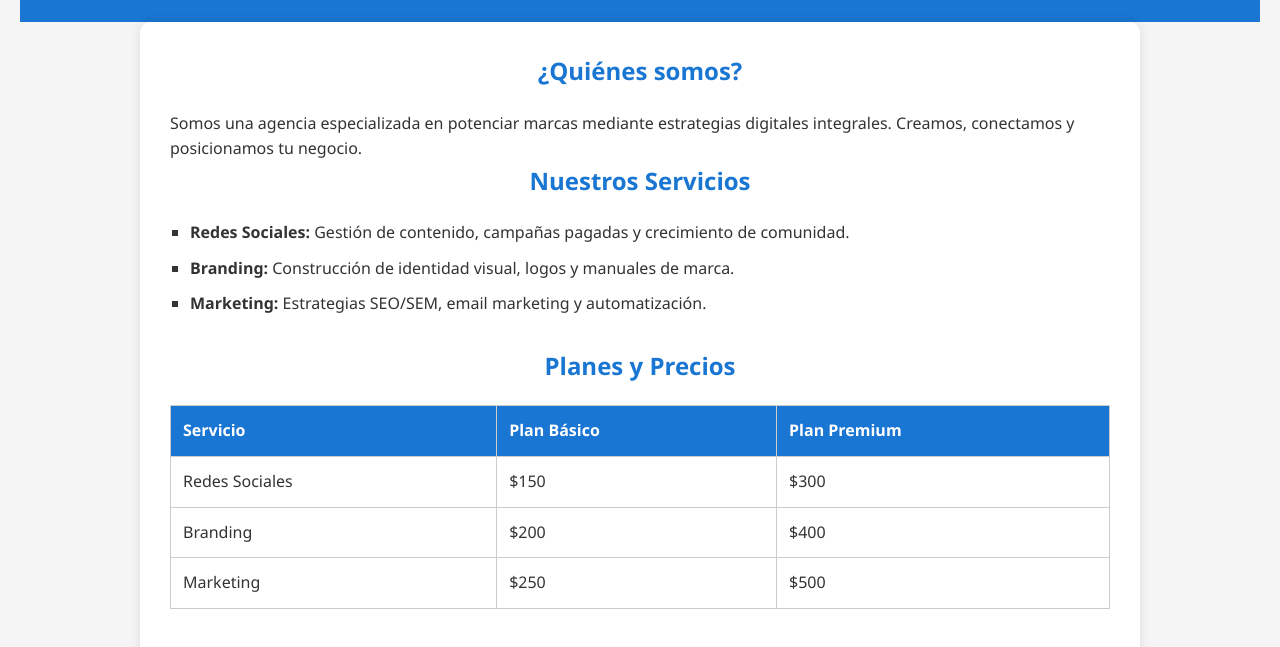
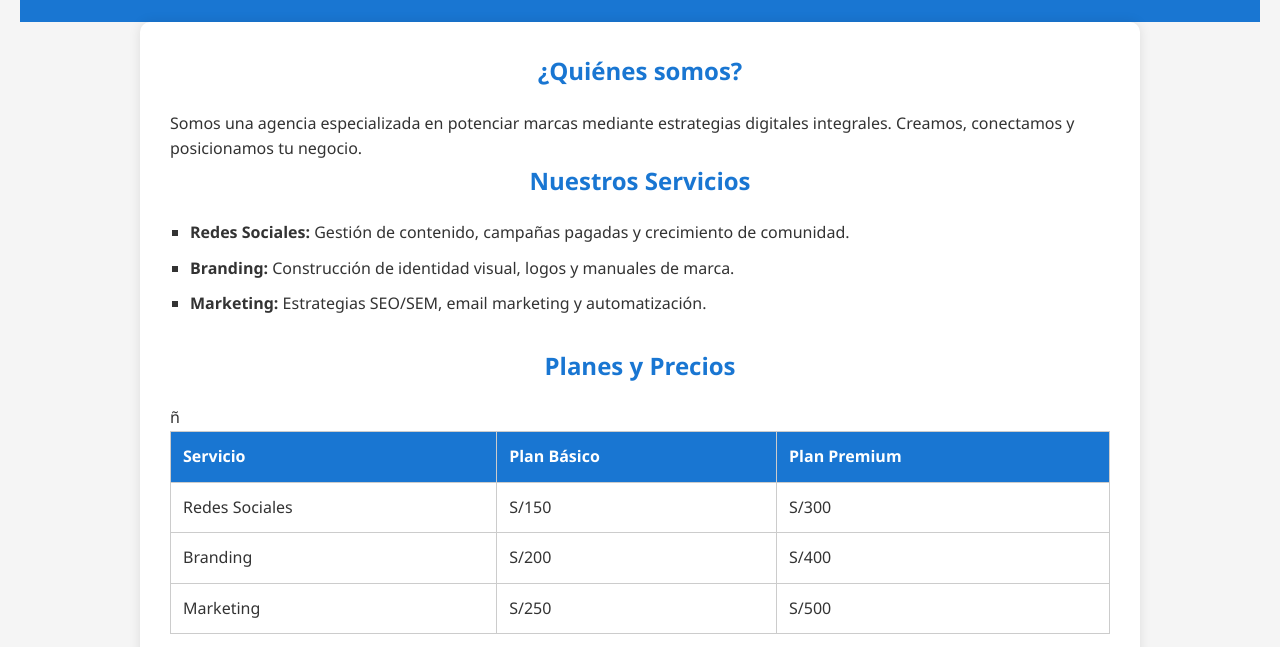
Before and after one commit to eme-09/mi-agencia, a plain HTML site: page index.html in a window 1280 px wide. Shown: the part 109-756 px from the top of the page. Drawn offline with Linux system fonts and the light colour scheme.

Commit message:
Subir archivos

```diff
--- a/index.html
+++ b/index.html
@@ -34,23 +34,23 @@
             <th>Servicio</th>
             <th>Plan Básico</th>
             <th>Plan Premium</th>
-          </tr>
+          </tr>ñ
         </thead>
         <tbody>
           <tr>
             <td>Redes Sociales</td>
-            <td>$150</td>
-            <td>$300</td>
+            <td>S/150</td>
+            <td>S/300</td>
           </tr>
           <tr>
             <td>Branding</td>
-            <td>$200</td>
-            <td>$400</td>
+            <td>S/200</td>
+            <td>S/400</td>
           </tr>
           <tr>
             <td>Marketing</td>
-            <td>$250</td>
-            <td>$500</td>
+            <td>S/250</td>
+            <td>S/500</td>
           </tr>
         </tbody>
       </table>
@@ -74,7 +74,7 @@
   </main>
 
   <footer>
-    <p>&copy; 2025 Agencia Creativa. Todos los derechos reservados.</p>
+    <p>&copy; 2025 Emerson Bonilla. Todos los derechos reservados.</p>
   </footer>
 </body>
 </html>
```
